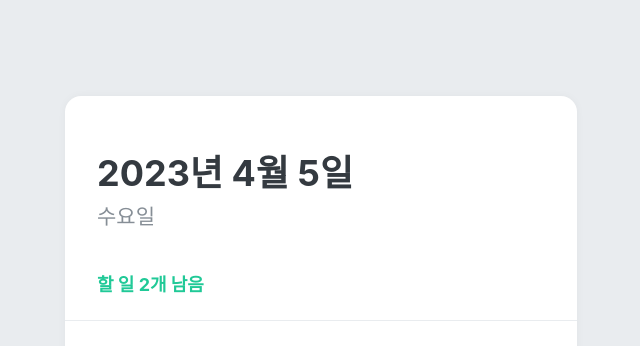
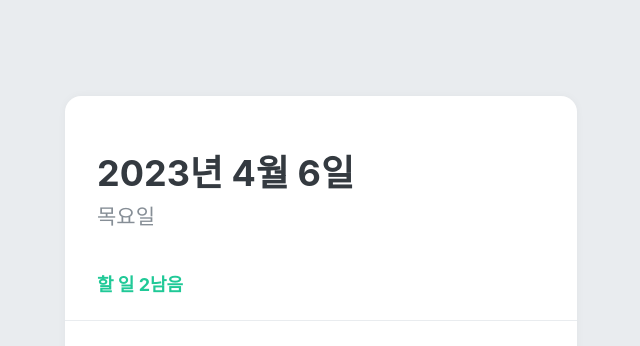
Before and after one commit to moko0428/mashup-todolist, a React (Create React App) app: page / in a window 1280 px wide. Shown: the top 346 px of the page, without its empty margins (319-959 px from the left). Built offline with nearby package versions, Linux system fonts and the light colour scheme.

Commit message:
기능 구현 1. 날짜 2. 남은 할 일 개수

```diff
--- a/src/components/TodoHead.js
+++ b/src/components/TodoHead.js
@@ -28,12 +28,20 @@ const TodoHeadBlock = styled.div`
 
 const TodoHead = () => {
   const todos = useTodoState();
-  console.log(todos);
+  const undoneTasks = todos.filter((todo) => !todo.done);
+
+  const today = new Date();
+  const dateString = today.toLocaleDateString("ko-KR", {
+    year: "numeric",
+    month: "long",
+    day: "numeric",
+  });
+  const dayName = today.toLocaleDateString("ko-KR", { weekday: "long" });
   return (
     <TodoHeadBlock>
-      <h1>2023년 4월 5일</h1>
-      <div className="day">수요일</div>
-      <div className="tasks-left">할 일 2개 남음</div>
+      <h1>{dateString}</h1>
+      <div className="day">{dayName}</div>
+      <div className="tasks-left">할 일 {undoneTasks.length}남음</div>
     </TodoHeadBlock>
   );
 };
```
